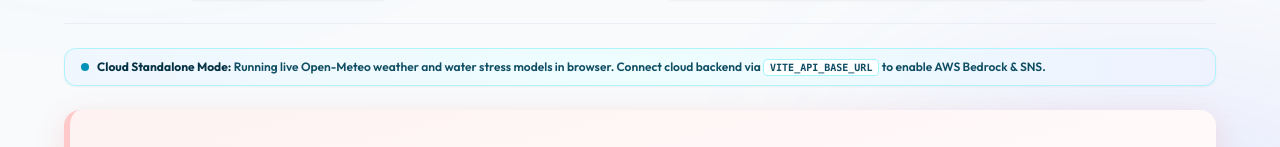
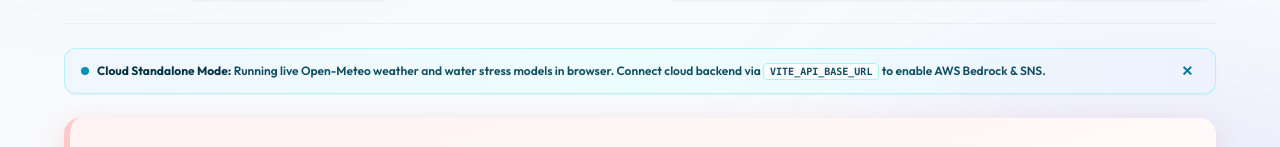
Before and after one commit to imdigvijaysingh/jal-sankat-bharat-builds-tour-h1, a React (Vite) app in the folder frontend/: page / in a window 1280 px wide. Shown: the part 427-574 px from the top of the page. Built offline with nearby package versions, Linux system fonts and the light colour scheme; no server answers.

Commit message:
Add dismiss button to Cloud Standalone Mode banner

```diff
--- a/frontend/src/App.jsx
+++ b/frontend/src/App.jsx
@@ -95,6 +95,7 @@ export default function App() {
   const [authToken, setAuthToken] = useState(() => localStorage.getItem("adminToken") || "");
   const [showAuthModal, setShowAuthModal] = useState(false);
   const [activeView, setActiveView] = useState("dashboard");
+  const [dismissBanner, setDismissBanner] = useState(false);
 
   const handleOpenAdmin = () => {
     if (authToken) {
@@ -392,10 +393,10 @@ export default function App() {
           </div>
         </header>
 
-        {isDemoMode && (
+        {isDemoMode && !dismissBanner && (
           <div className="bg-gradient-to-r from-blue-50/90 via-cyan-50/90 to-indigo-50/90 border border-cyan-200/80 text-cyan-900 px-4 py-2.5 rounded-xl flex items-center justify-between gap-3 shadow-xs backdrop-blur-md">
             <div className="flex items-center gap-2 text-xs font-semibold">
-              <span className="flex h-2 w-2 relative">
+              <span className="flex h-2 w-2 relative shrink-0">
                 <span className="animate-ping absolute inline-flex h-full w-full rounded-full bg-cyan-400 opacity-75"></span>
                 <span className="relative inline-flex rounded-full h-2 w-2 bg-cyan-600"></span>
               </span>
@@ -403,6 +404,13 @@ export default function App() {
                 <strong className="font-bold text-cyan-950">Cloud Standalone Mode:</strong> Running live Open-Meteo weather and water stress models in browser. Connect cloud backend via <code className="bg-white/90 px-1.5 py-0.5 rounded font-mono text-[10px] border border-cyan-200">VITE_API_BASE_URL</code> to enable AWS Bedrock & SNS.
               </span>
             </div>
+            <button
+              onClick={() => setDismissBanner(true)}
+              className="text-cyan-700 hover:text-cyan-950 hover:bg-cyan-200/60 rounded-lg w-6 h-6 flex items-center justify-center transition-all text-sm font-bold shrink-0 cursor-pointer"
+              title="Close notice"
+            >
+              ✕
+            </button>
           </div>
         )}
 
```
